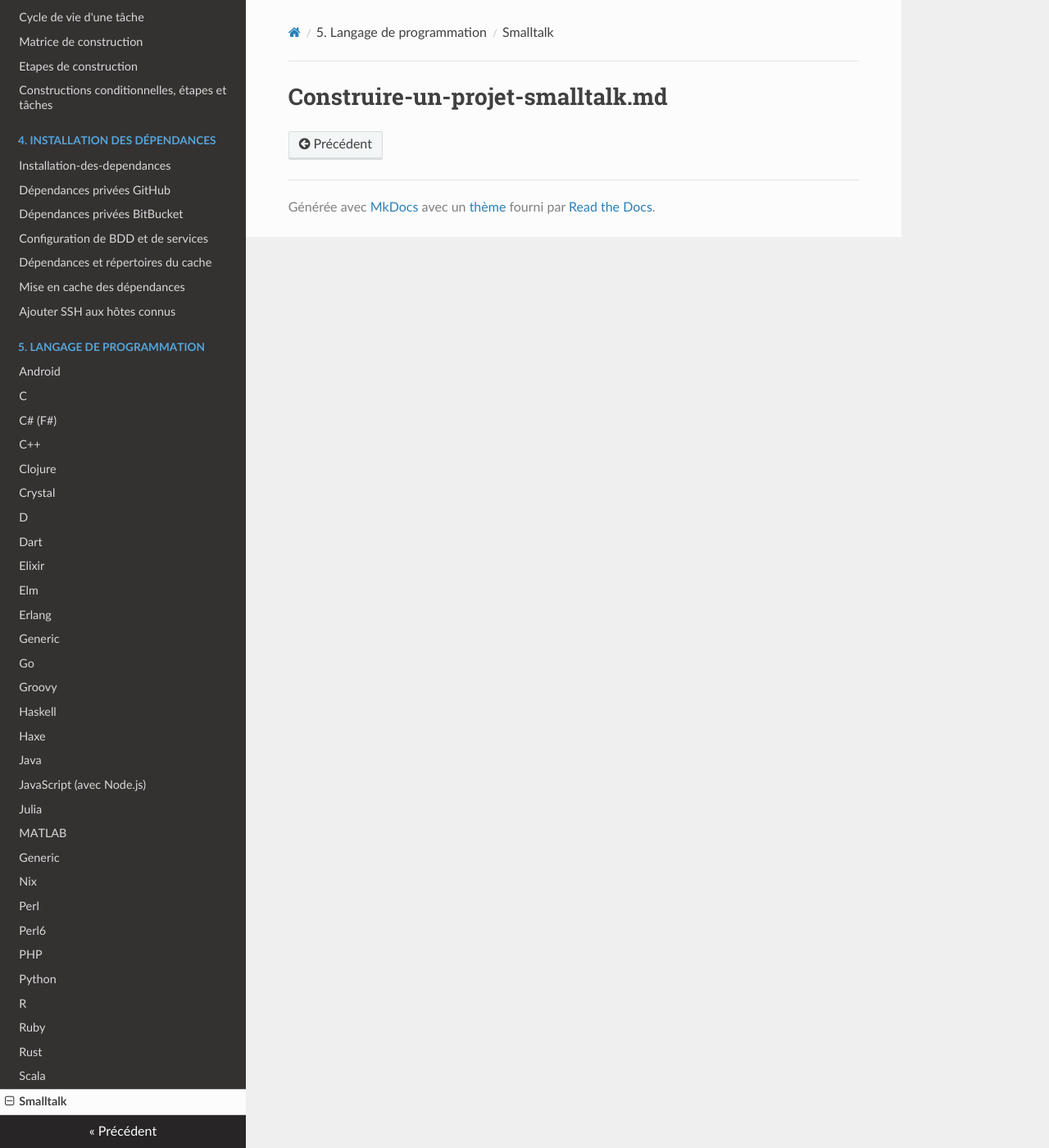
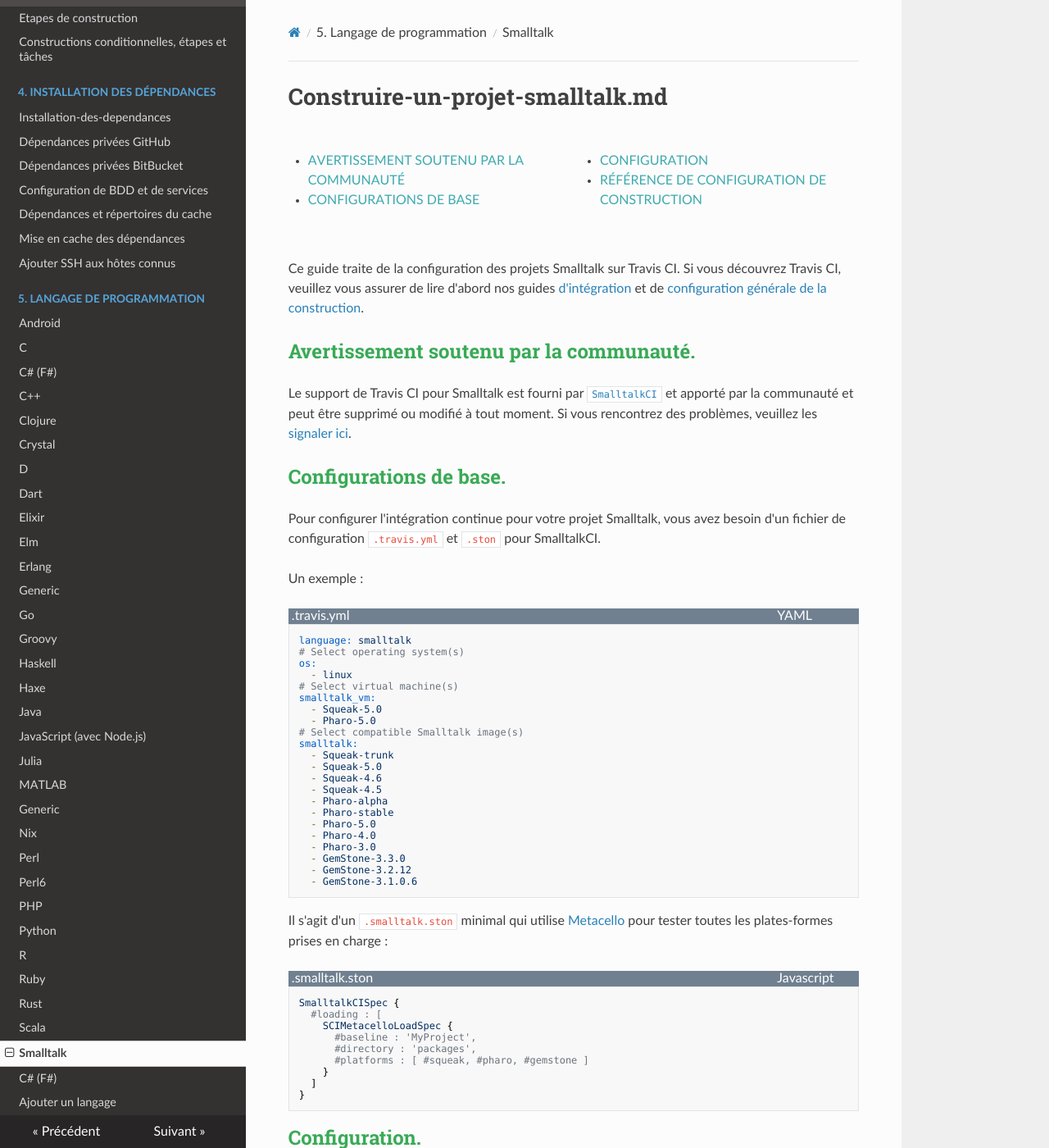
Before and after one commit to stallaf/traduction-en-francais-de-la-documentation-de-TRAVIS-CI, an MkDocs documentation site: the page built from docs/construire-un-projet-smalltalk.md, in a window 1280 px wide and 1400 px high. Shown: the whole window at 82% size. Built offline with MkDocs 1.6.1, drawn with Linux system fonts in a browser that asks for light colours; nearby versions of some CDN libraries; a script that is not in the unit is left out; some of the changed text lies outside the part shown.

Commit message:
Création fichier ajouter-un-langage.md Rédaction fichier construire-un-projet-smalltalk.md Ajout de deux nouvelles lignes au menu mkdocs.yml

````diff
--- a/docs/construire-un-projet-smalltalk.md
+++ b/docs/construire-un-projet-smalltalk.md
@@ -1 +1,84 @@
 # Construire-un-projet-smalltalk.md
+
+<p>
+<div class="tdm">
+    <div class="deux-colonnes">
+        <ul>
+            <li><a href="#communaute-smalltalk">Avertissement soutenu par la communauté</a></li>
+            <li><a href="#configuration-de-base">Configurations de base</a></li>
+            <li><a href="#configuration">Configuration</a></li>
+            <li><a href="#reference-de-configuration-de-construction-smalltalk">Référence de configuration de construction</a></li>
+        </ul>
+    </div>
+</div>
+</p>
+
+Ce guide traite de la configuration des projets Smalltalk sur Travis CI. Si vous découvrez Travis CI, veuillez vous assurer de lire d'abord nos guides <a href="./embarquement.md">d'intégration</a> et de <a href="./personnalisation-de-la-construction.md">configuration générale de la construction</a>.
+
+<h2 id="communaute-smalltalk">Avertissement soutenu par la communauté.
+<a href="#communaute-smalltalk" class="ancre-titre after"></a></h2>
+
+Le support de Travis CI pour Smalltalk est fourni par [`SmalltalkCI`](https://github.com/hpi-swa/smalltalkCI) et apporté par la communauté et peut être supprimé ou modifié à tout moment. Si vous rencontrez des problèmes, veuillez les [signaler ici](https://github.com/hpi-swa/smalltalkCI/issues).
+
+<h2 id="configuration-de-base">Configurations de base.
+<a href="#configuration-de-base" class="ancre-titre after"></a></h2>
+
+Pour configurer l'intégration continue pour votre projet Smalltalk, vous avez besoin d'un fichier de configuration `.travis.yml` et `.ston` pour SmalltalkCI.
+
+Un exemple :
+
+<div class="titre-code">
+    <div class="item gauche">&nbsp;.travis.yml</div><div class="item droit">YAML</div>
+</div>
+```yml
+language: smalltalk
+# Select operating system(s)
+os:
+  - linux
+# Select virtual machine(s)
+smalltalk_vm:
+  - Squeak-5.0
+  - Pharo-5.0
+# Select compatible Smalltalk image(s)
+smalltalk:
+  - Squeak-trunk
+  - Squeak-5.0
+  - Squeak-4.6
+  - Squeak-4.5
+  - Pharo-alpha
+  - Pharo-stable
+  - Pharo-5.0
+  - Pharo-4.0
+  - Pharo-3.0
+  - GemStone-3.3.0
+  - GemStone-3.2.12
+  - GemStone-3.1.0.6
+```
+
+Il s'agit d'un `.smalltalk.ston` minimal qui utilise [Metacello](https://github.com/dalehenrich/metacello-work) pour tester toutes les plates-formes prises en charge :
+
+<div class="titre-code">
+    <div class="item gauche">&nbsp;.smalltalk.ston</div><div class="item droit">Javascript</div>
+</div>
+```yml
+SmalltalkCISpec {
+  #loading : [
+    SCIMetacelloLoadSpec {
+      #baseline : 'MyProject',
+      #directory : 'packages',
+      #platforms : [ #squeak, #pharo, #gemstone ]
+    }
+  ]
+}
+```
+
+<h2 id="configuration">Configuration.
+<a href="#configuration" class="ancre-titre after"></a></h2>
+
+Cette documentation n'est qu'un exemple minimal et n'est pas aussi exhaustive que le fichier [`README.md` de SmalltalkCI](https://github.com/hpi-swa/smalltalkCI#templates).
+
+<h2 id="reference-de-configuration-de-construction-smalltalk">Référence de configuration de construction.
+<a href="#reference-de-configuration-de-construction-smalltalk" class="ancre-titre after"></a></h2>
+
+Vous pouvez trouver plus d'informations sur le format de configuration de build pour [Smalltalk](https://config.travis-ci.com/ref/language/smalltalk) dans notre [référence de configuration de construction Travis CI](https://config.travis-ci.com/).
+<hr class="invisible">
--- a/mkdocs.yml
+++ b/mkdocs.yml
@@ -92,6 +92,8 @@ nav:
     - Rust: construire-un-projet-rust.md
     - Scala: construire-un-projet-scala.md
     - Smalltalk: construire-un-projet-smalltalk.md
+    - Visual Basic: construire-un-projet-en-c#.md
+    - Ajouter un langage: ajouter-un-langage.md
 
 
 not_in_nav: |
````
Also changed, not shown: docs/ajouter-un-langage.md (added, +1 -0 lines).
